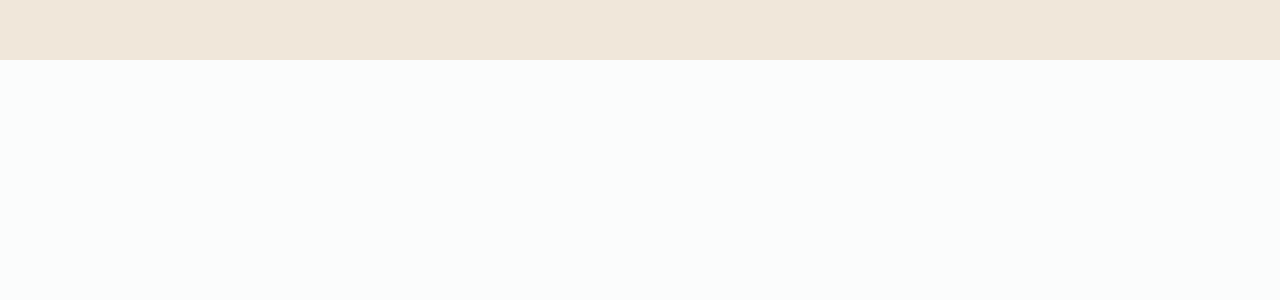
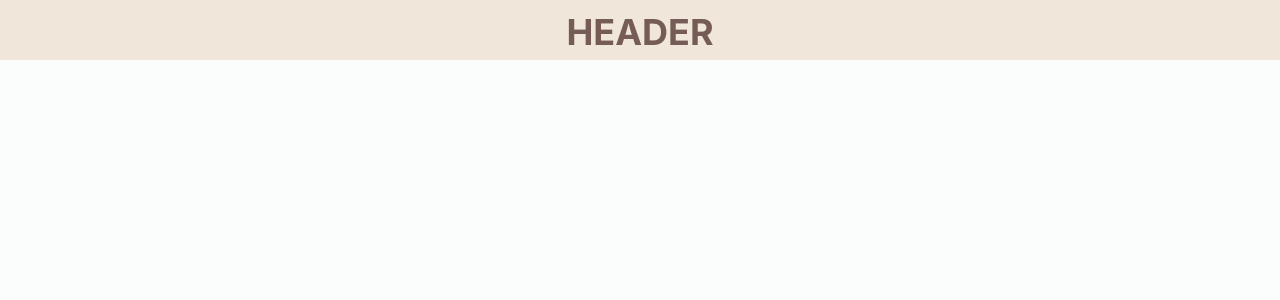
Before and after one commit to JelenadlS/capstone-project, a React (Create React App) app: page /about in a window 1280 px wide. Shown: the top 300 px of the page. Built offline with nearby package versions, Linux system fonts and the light colour scheme.

Commit message:
Try version where page is at least rendered

```diff
--- a/src/App.js
+++ b/src/App.js
@@ -34,13 +34,9 @@ export default function App() {
             }
           />
           <Route
-            //path="/about/:activity"
             path="/about"
-            // render={props => <ActivityOverviewPage {...props} />}
             element={<ActivityOverviewPage activities={activities} />}
-          >
-            <Route path=":activityid" element={<ActivityOverviewPage />} />
-          </Route>
+          />
         </Routes>
       </WrapperApp>
     </ErrorBoundary>
--- a/src/components/List.js
+++ b/src/components/List.js
@@ -45,7 +45,7 @@ export default function List({
         <ListStyle role="list">
           {activities.map(activity => (
             <li key={activity.id}>
-              <NavLink to={`/about/${activity}`}>
+              <NavLink to="/about">
                 <Card
                   onDeleteActivity={() => onDeleteActivity(activity.id)}
                   activity={activity.activity}
--- a/src/pages/ActivityOverviewPage.js
+++ b/src/pages/ActivityOverviewPage.js
@@ -1,22 +1,16 @@
 import styled from 'styled-components';
 
-//import { useParams } from 'react-router-dom';
-
 export default function ActivityOverviewPage({ activities }) {
-  // const { activity } = useParams();
-  // const profile = activities.filter(profile => profile.activity === activity);
-  console.log(activities);
-  const activity = activities.filter(p => p.activity === activity);
   return (
     <>
       <Title>
-        <h1>{activity.activity}</h1>
+        <h1>{activities.activity}Header</h1>
       </Title>
       <WrapperCard>
         <p>
-          <strong>{activity.activity}</strong>
+          <strong>{activities.activity}</strong>
         </p>
-        <p>{activity.friend}</p>
+        <p>{activities.friend}</p>
       </WrapperCard>
     </>
   );
```
